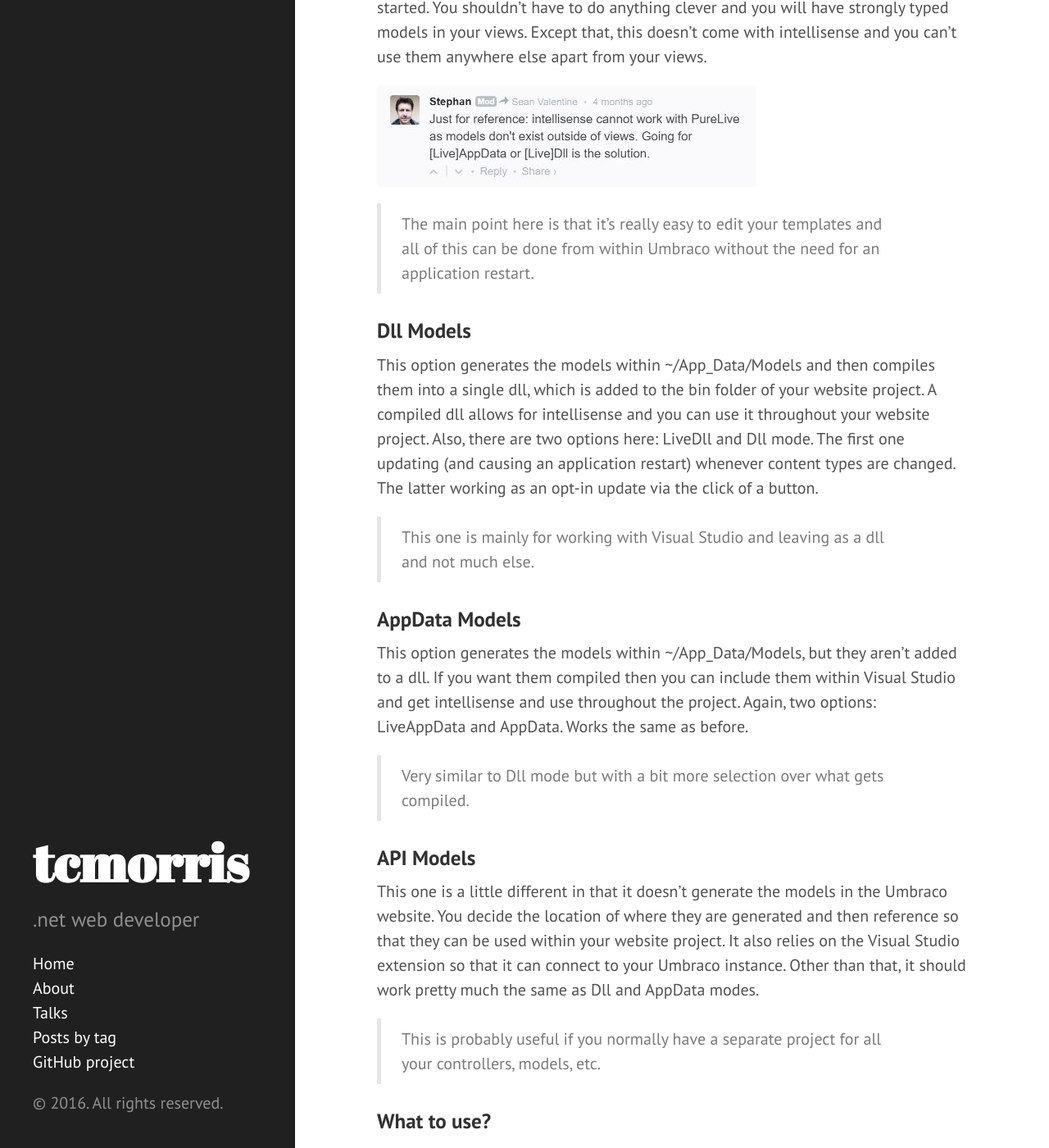
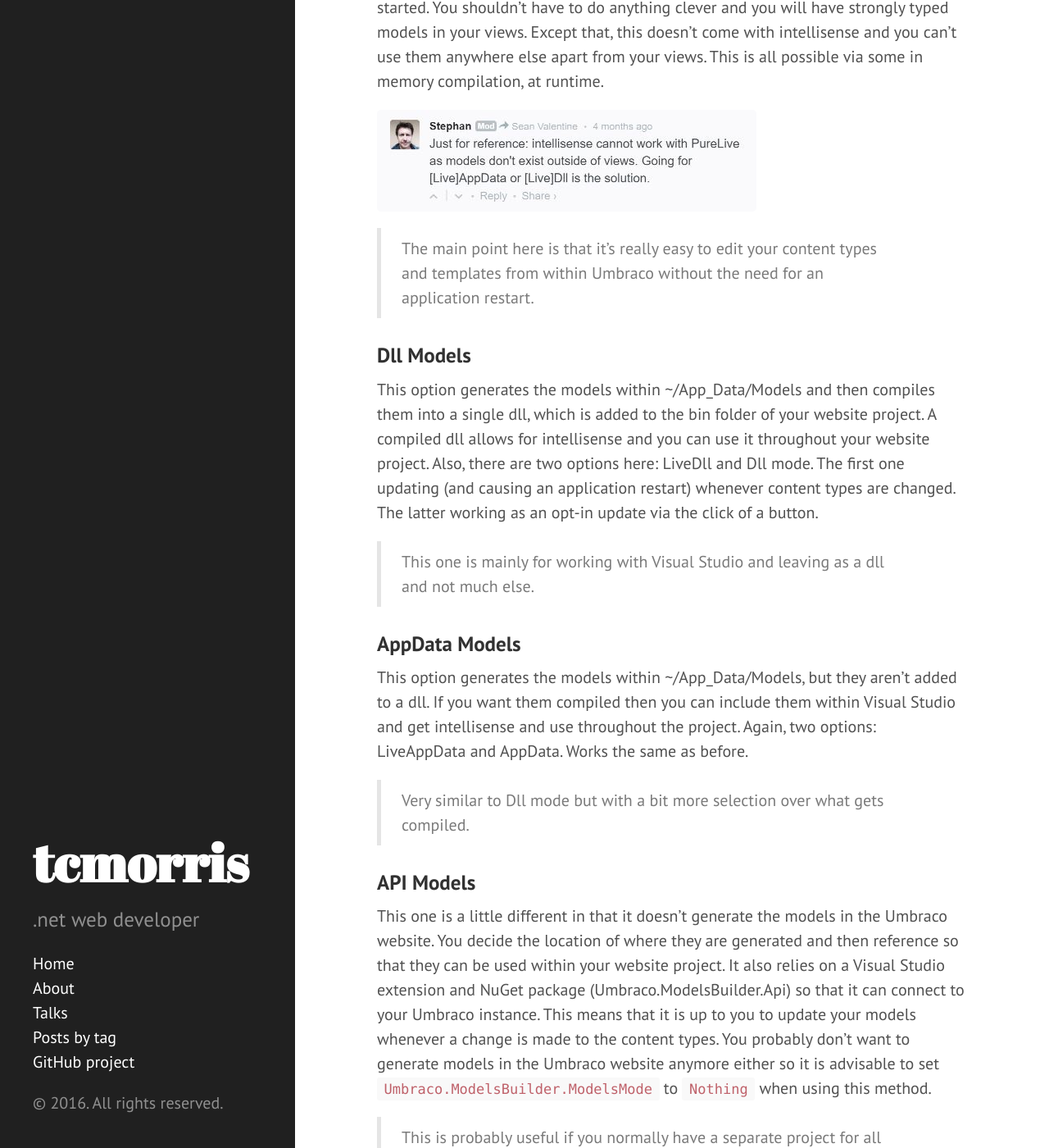
Before and after one commit to tcmorris/tcmorris.github.io, a Jekyll site: the page built from _posts/2016-06-22-getting-started-with-models-builder.md, in a window 1280 px wide and 1400 px high, scrolled down 841 px. Shown: the whole window at 82% size. Built offline with Jekyll 4.4.1, drawn with Linux system fonts in a browser that asks for light colours; comment, search, counter and statistics services are not loaded; some of the changed text lies outside the part shown.

Commit message:
Updates to models builder post

```diff
--- a/_posts/2016-06-22-getting-started-with-models-builder.md
+++ b/_posts/2016-06-22-getting-started-with-models-builder.md
@@ -26,11 +26,11 @@ If you set the first one to false, then it simply doesn't do anything and your s
 
 ### PureLive
 
-This is the default option with Umbraco and is designed as an easy way to get started. You shouldn't have to do anything clever and you will have strongly typed models in your views. Except that, this doesn't come with intellisense and you can't use them anywhere else apart from your views.
+This is the default option with Umbraco and is designed as an easy way to get started. You shouldn't have to do anything clever and you will have strongly typed models in your views. Except that, this doesn't come with intellisense and you can't use them anywhere else apart from your views. This is all possible via some in memory compilation, at runtime.
 
 <img src="/public/images/models_builder_purelive.jpg" title="Models Builder - PureLive" />
 
-> The main point here is that it's really easy to edit your templates and all of this can be done from within Umbraco without the need for an application restart.
+> The main point here is that it's really easy to edit your content types and templates from within Umbraco without the need for an application restart.
 
 ### Dll Models
 
@@ -46,9 +46,9 @@ This option generates the models within ~/App_Data/Models, but they aren't added
 
 ### API Models
 
-This one is a little different in that it doesn't generate the models in the Umbraco website. You decide the location of where they are generated and then reference so that they can be used within your website project. It also relies on the Visual Studio extension so that it can connect to your Umbraco instance. Other than that, it should work pretty much the same as Dll and AppData modes.
+This one is a little different in that it doesn't generate the models in the Umbraco website. You decide the location of where they are generated and then reference so that they can be used within your website project. It also relies on a Visual Studio extension and NuGet package (Umbraco.ModelsBuilder.Api) so that it can connect to your Umbraco instance. This means that it is up to you to update your models whenever a change is made to the content types. You probably don't want to generate models in the Umbraco website anymore either so it is advisable to set `Umbraco.ModelsBuilder.ModelsMode` to `Nothing` when using this method.
 
-> This is probably useful if you normally have a separate project for all your controllers, models, etc.
+> This is probably useful if you normally have a separate project for all your controllers, models, custom code, etc.
 
 ### What to use?
 
```
Also changed, not shown: other parts of _posts/2016-06-22-getting-started-with-models-builder.md (+1 -0 lines).
